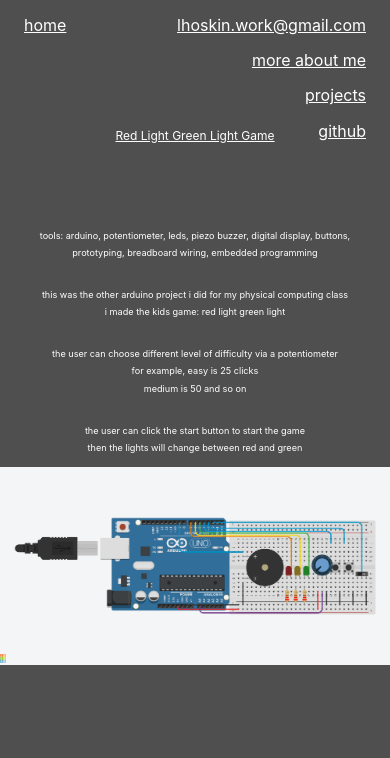
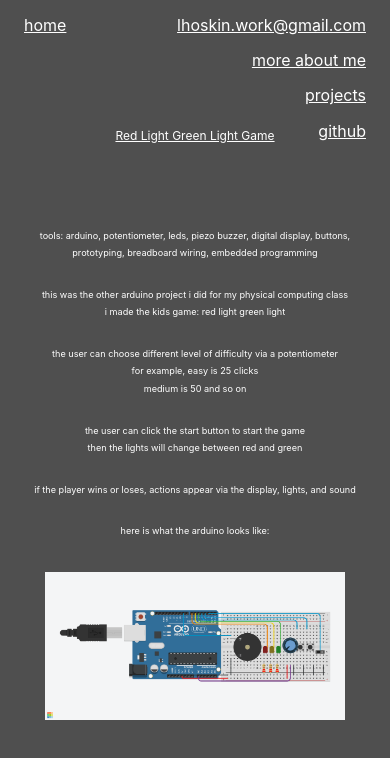
Before and after one commit to lhosk/lhosk.github.io, a React (Create React App) app: page /#/projects/red_light_green_light in a window 390 px wide. Shown: the top 758 px of the page. Built offline with nearby package versions, Linux system fonts and the light colour scheme.

Commit message:
update rlgl on mobile

```diff
--- a/src/projectPages/RedLightGreenLight.js
+++ b/src/projectPages/RedLightGreenLight.js
@@ -55,8 +55,8 @@ function RedLightGreenLight() {
       </div>
 
       {/* Photos */}
-      <div style={{display: 'flex', flexDirection: 'column', alignItems: 'center', marginTop: 'clamp(20rem, 46vw, 45rem)', paddingBottom: '2rem'}}>
-        <img src={rlglPic} style={{...style_ipp_ph, width: 'clamp(400px, 60vw, 650px)'}} alt="rlgl" />
+      <div style={{display: 'flex', flexDirection: 'column', alignItems: 'center', marginTop: 'clamp(30rem, 65vw, 55rem)', paddingBottom: '2rem'}}>
+        <img src={rlglPic} style={{...style_ipp_ph, width: 'clamp(300px, 60vw, 650px)'}} alt="rlgl" />
       </div>
 
     </div>
```
